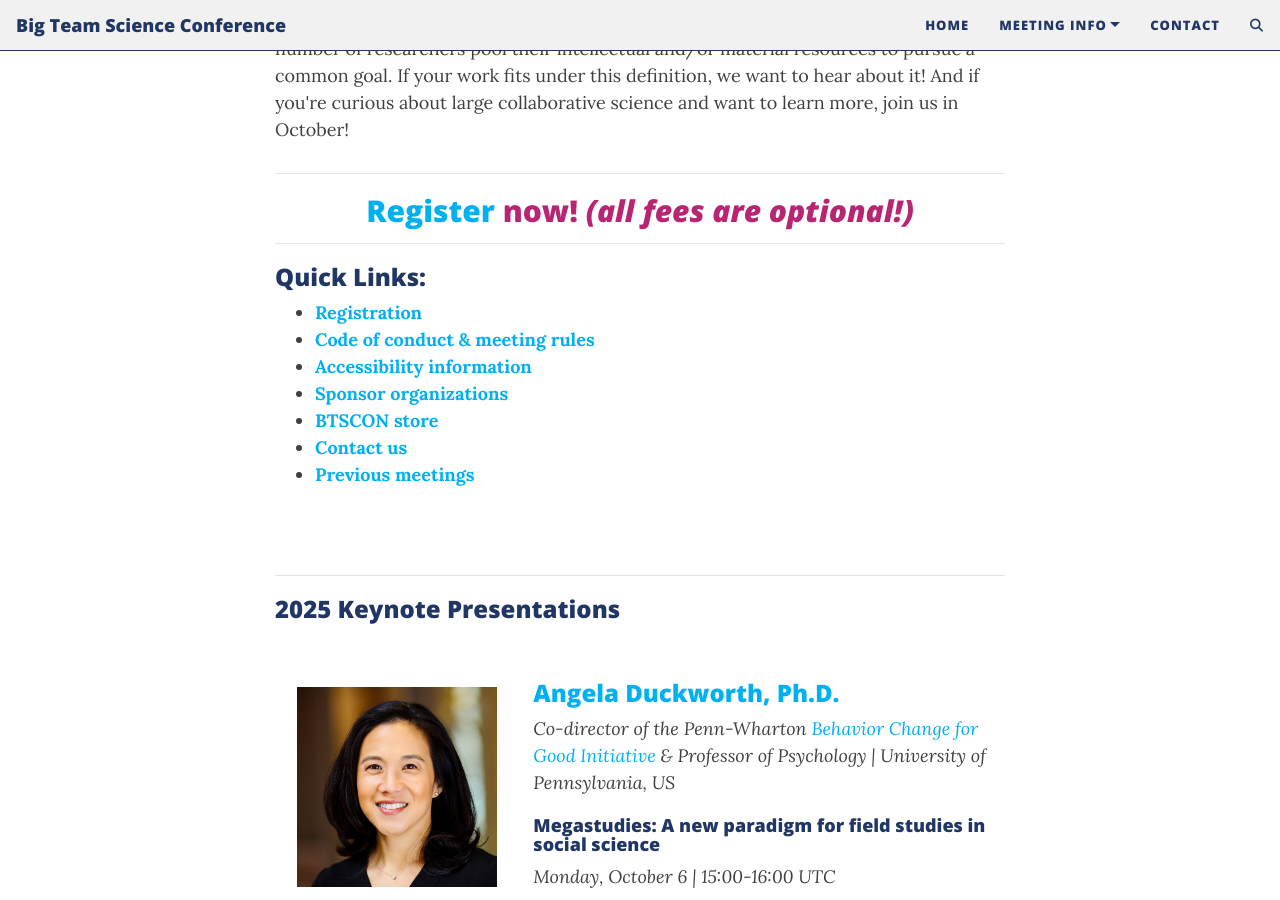
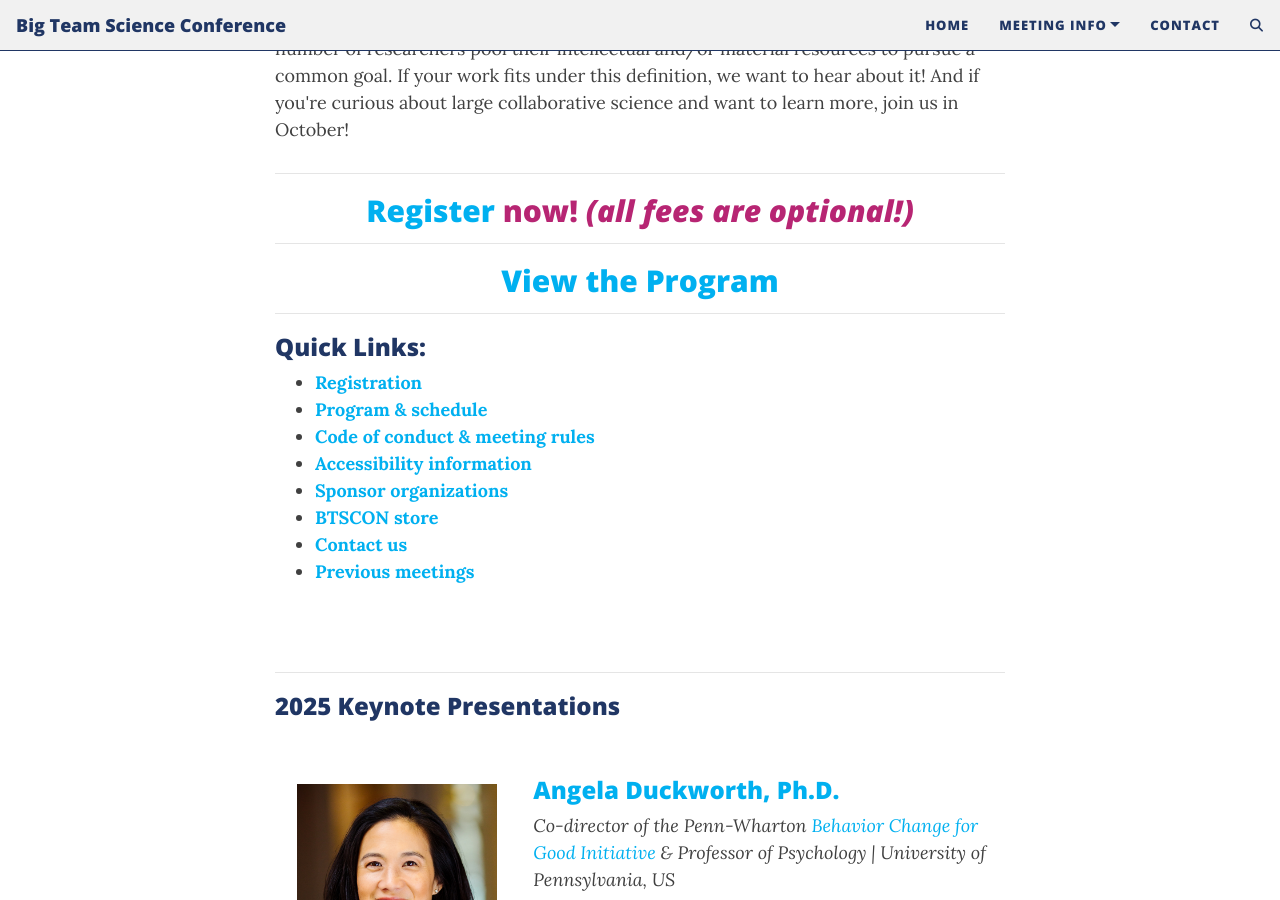
Before and after one commit to bigteamscienceconference/bigteamscienceconference.github.io, a Jekyll site: the page built from index.md, in a window 1280 px wide and 900 px high, scrolled down 699 px. Built offline with Jekyll 4.4.1, drawn with Linux system fonts in a browser that asks for light colours; comment, search, counter and statistics services are not loaded.

Commit message:
add program

```diff
--- a/index.md
+++ b/index.md
@@ -15,6 +15,10 @@ layout: page
 
 <h2 align="center"><a href="{{site.baseurl}}/registration/">Register</a> now! <i>(all fees are optional!)</i></h2>
 
+***
+
+<h2 align="center"><a href="{{site.baseurl}}/program/">View the Program</a></h2>
+
 <!--
 
 ***
@@ -27,6 +31,7 @@ layout: page
 ### Quick Links:
 
 * <b><a href="{{site.baseurl}}/registration/">Registration</a></b>
+* <b><a href="{{site.baseurl}}/program/">Program & schedule</a></b>
 * <b><a href="{{site.baseurl}}/codeofconduct/">Code of conduct & meeting rules</a></b>
 * <b><a href="{{site.baseurl}}/access/">Accessibility information</a></b>
 * <b><a href="#sponsors">Sponsor organizations</a></b>
```
